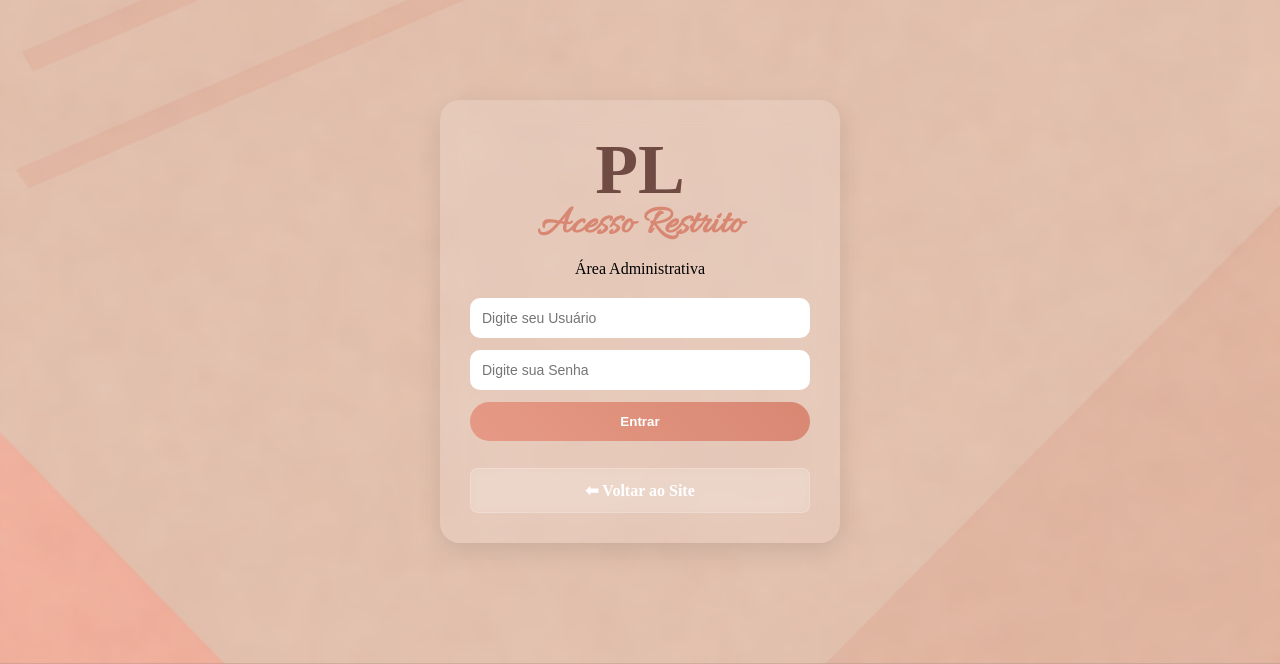
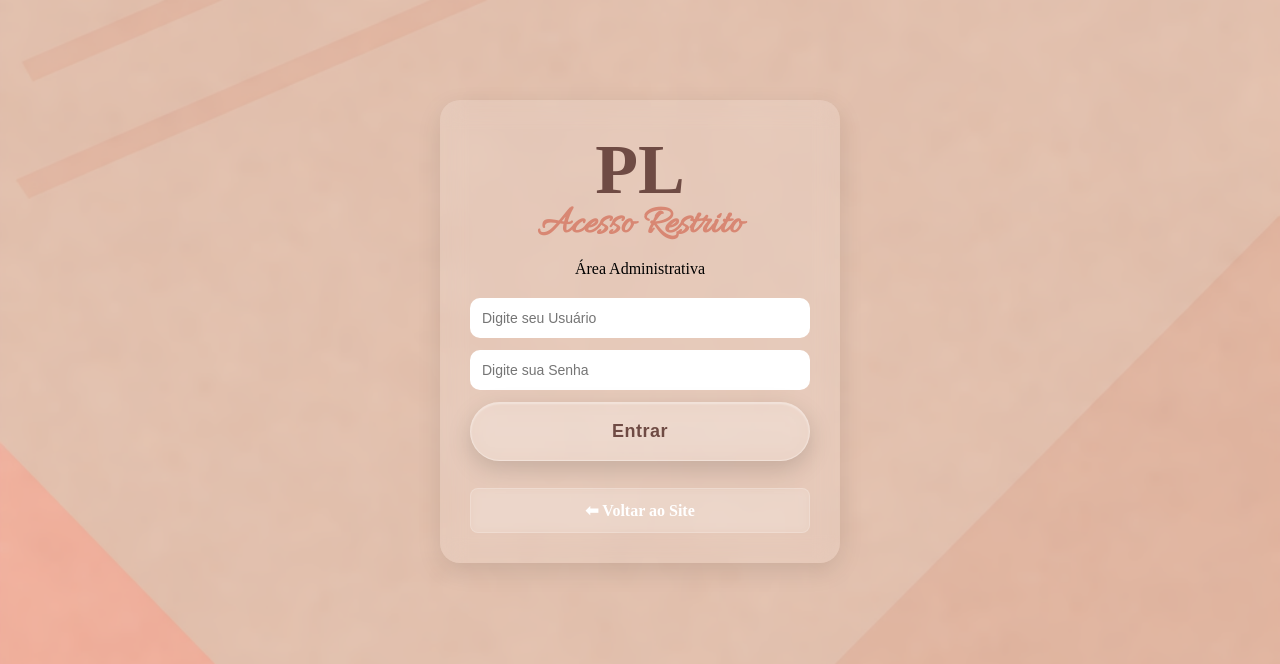
Before and after one commit to yaranadiele-cyber/patricia-lima, a Flask app: page /login in a window 1280 px wide. Shown: the top 664 px of the page. Run offline with Flask 3, Linux system fonts and the light colour scheme; data that the repository does not hold is empty; some libraries are stand-ins or nearby versions.

Commit message:
feat: adiciona efeito vidro 3D e reflexo animado nos botões

```diff
--- a/static/style.css
+++ b/static/style.css
@@ -317,3 +317,77 @@ padding:15px 0;
 }
 
 }
+
+/* ================= BOTÕES ULTRA PREMIUM ================= */
+
+.links a,
+button,
+.btn-voltar {
+  position: relative;
+  display: flex;
+  align-items: center;
+  justify-content: center;
+  width: 100%;
+  max-width: 400px;
+  padding: 18px 25px;
+  border-radius: 40px;
+  font-weight: 600;
+  font-size: 18px;
+  letter-spacing: 0.5px;
+  text-decoration: none;
+  cursor: pointer;
+  border: none;
+
+  /* VIDRO */
+  background: rgba(255, 255, 255, 0.15);
+  backdrop-filter: blur(12px);
+  -webkit-backdrop-filter: blur(12px);
+
+  /* BORDA DE VIDRO */
+  border: 1px solid rgba(255, 255, 255, 0.3);
+
+  /* SOMBRA 3D */
+  box-shadow:
+    0 8px 25px rgba(0, 0, 0, 0.15),
+    inset 0 1px 2px rgba(255, 255, 255, 0.4);
+
+  color: #6f4b44;
+  overflow: hidden;
+  transition: all 0.4s ease;
+}
+
+/* HOVER 3D */
+.links a:hover,
+button:hover,
+.btn-voltar:hover {
+  transform: translateY(-4px) scale(1.05);
+  box-shadow:
+    0 15px 35px rgba(0, 0, 0, 0.25),
+    inset 0 1px 3px rgba(255, 255, 255, 0.6);
+}
+
+/* REFLEXO ANIMADO */
+.links a::before,
+button::before,
+.btn-voltar::before {
+  content: "";
+  position: absolute;
+  top: 0;
+  left: -75%;
+  width: 50%;
+  height: 100%;
+  background: linear-gradient(
+    120deg,
+    rgba(255, 255, 255, 0) 0%,
+    rgba(255, 255, 255, 0.6) 50%,
+    rgba(255, 255, 255, 0) 100%
+  );
+  transform: skewX(-25deg);
+  transition: 0.8s;
+}
+
+.links a:hover::before,
+button:hover::before,
+.btn-voltar:hover::before {
+  left: 130%;
+}
```
